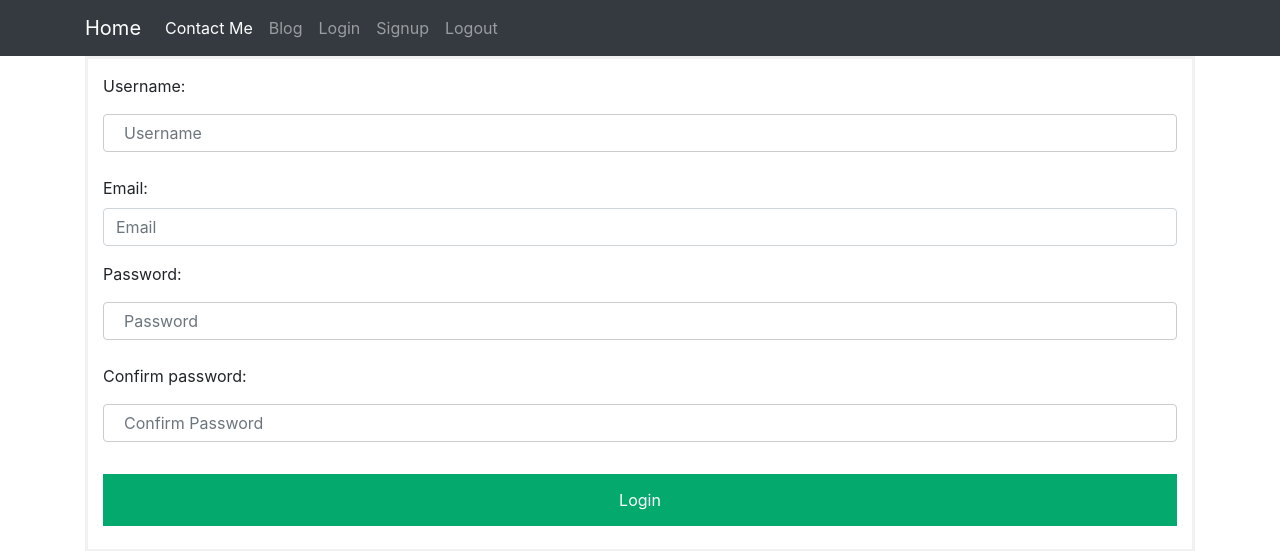
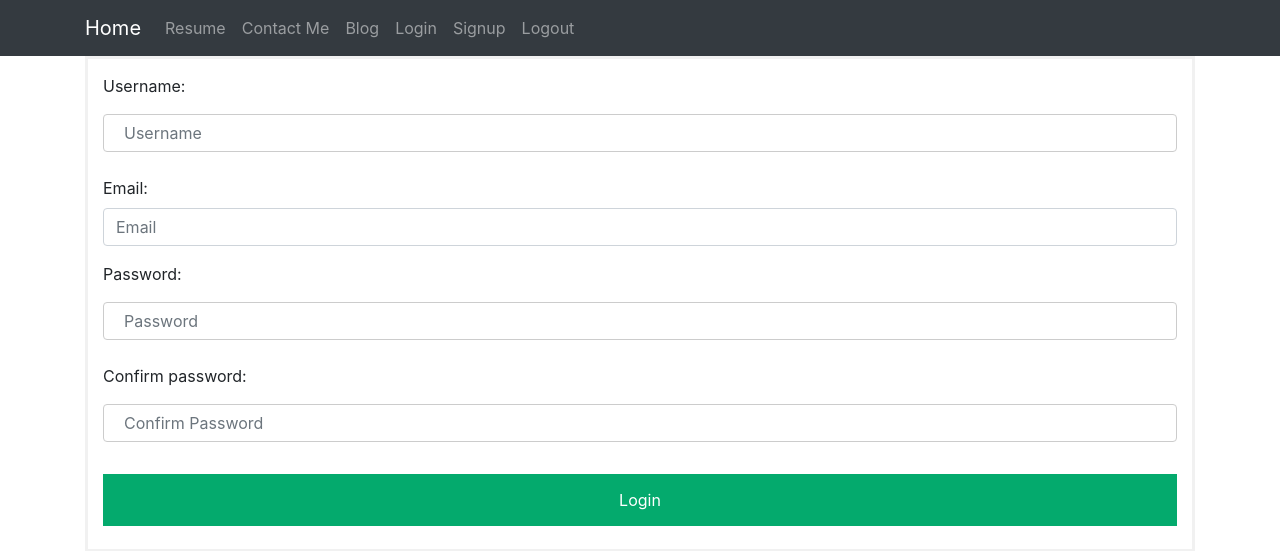
Before and after one commit to mosihere/mosihere-blog, a Django app: page /account/register/ in a window 1280 px wide. Shown: the top 551 px of the page. Run offline with Django 3.2, Linux system fonts and the light colour scheme; some libraries are stand-ins or nearby versions.

Commit message:
resume button added to navbar menu

```diff
--- a/templates/base.html
+++ b/templates/base.html
@@ -33,6 +33,9 @@
         <div class="collapse navbar-collapse" id="navbarSupportedContent">
           <ul class="navbar-nav mr-auto">
             <li class="nav-item active">
+              <li class="nav-item" color='red'>
+                <a class="nav-link" href="{% url 'resume:home' %}">Resume</a>
+              </li>
               <a class="nav-link" href="{% url 'contact_us:contact' %}">Contact Me</a>
             </li>
             <li class="nav-item">
```
